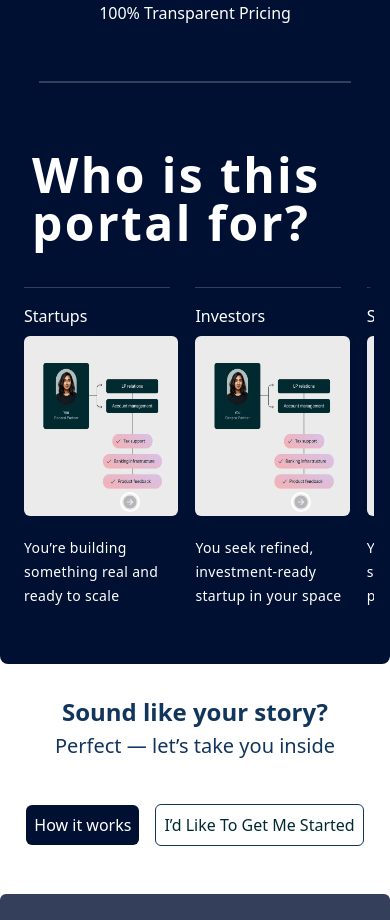
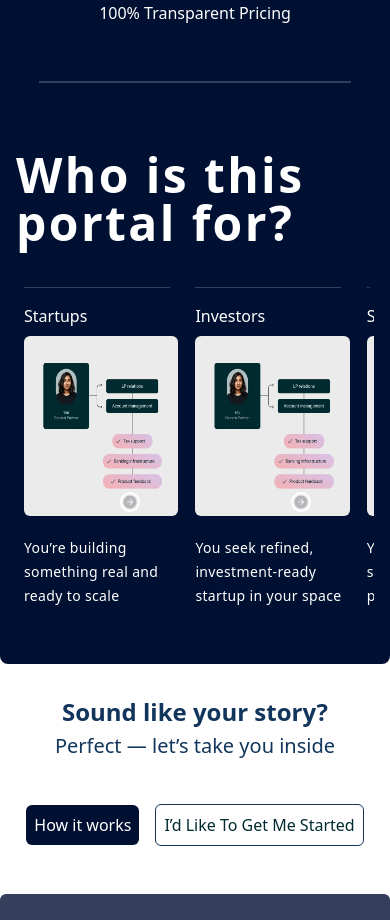
Before and after one commit to ptwotechnologies/Investorportal, a React (Vite) app in the folder Frontend/: page / in a window 390 px wide. Shown: the part 2000-2920 px from the top of the page. Built offline with nearby package versions, Linux system fonts and the light colour scheme.

Commit message:
frontend changes

```diff
--- a/Frontend/src/components/UserComponents/HomeSec/HomeSec2.jsx
+++ b/Frontend/src/components/UserComponents/HomeSec/HomeSec2.jsx
@@ -112,7 +112,7 @@ const HomeSec2 = () => {
       >
         <div className="">
           <h1 className="text-5xl font-semibold p-10  hidden lg:block ">Who is this portal for?</h1>
-           <h1 className="text-5xl font-semibold  p-4 pb-10  w-full lg:hidden tracking-wider ">Who is this portal for?</h1>
+           <h1 className="text-5xl font-semibold  py-4 pb-10  w-full lg:hidden tracking-wider ">Who is this portal for?</h1>
           <div className="hidden lg:block">
             <div className="flex justify-center items-center gap-5 mx-20  ">
             <div className=" w-[30%]">
```
Also changed, not shown: 1 other file (tests, documents, lock files or other folders).
